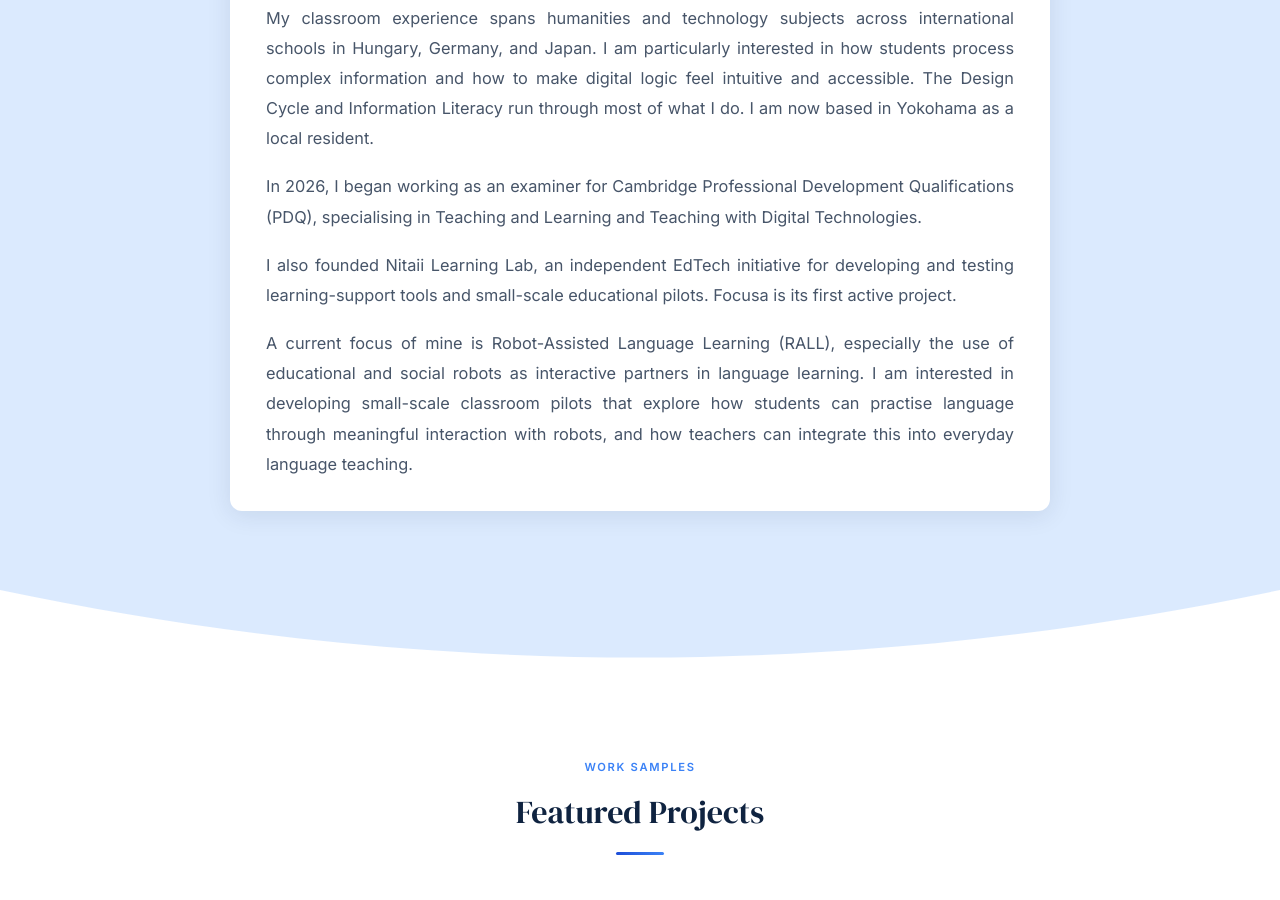
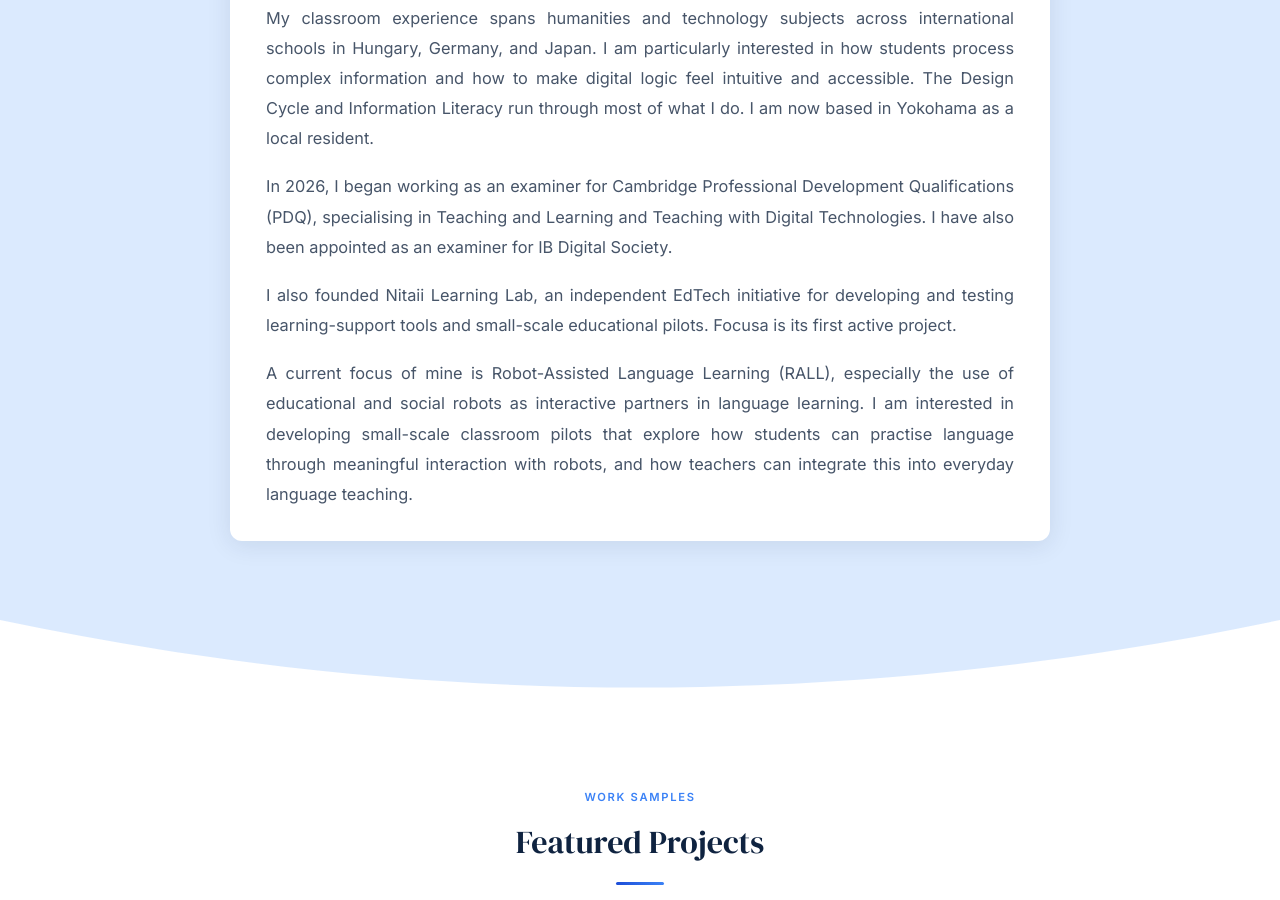
Before and after one commit to nishizawagsz/nishizawagsz.github.io, a plain HTML site: page index.html in a window 1280 px wide. Shown: the part 1130-2030 px from the top of the page. Drawn offline with Linux system fonts and the light colour scheme.

Commit message:
Add files via upload

```diff
--- a/index.html
+++ b/index.html
@@ -589,7 +589,7 @@
 <div class="about-text">
 <p>I have worked in international education and academic research for over 20 years. Along the way I completed an M.Sc. in Computer Science Education, building on my Ph.D. in Linguistics and an earlier degree in Library and Information Science. This combination shapes how I think about technology: not as a set of tools to be mastered, but as a cognitive and informational practice.</p>
 <p>My classroom experience spans humanities and technology subjects across international schools in Hungary, Germany, and Japan. I am particularly interested in how students process complex information and how to make digital logic feel intuitive and accessible. The Design Cycle and Information Literacy run through most of what I do. I am now based in Yokohama as a local resident.</p>
-<p>In 2026, I began working as an examiner for Cambridge Professional Development Qualifications (PDQ), specialising in Teaching and Learning and Teaching with Digital Technologies.</p>
+<p>In 2026, I began working as an examiner for Cambridge Professional Development Qualifications (PDQ), specialising in Teaching and Learning and Teaching with Digital Technologies. I have also been appointed as an examiner for IB Digital Society.</p>
 <p>I also founded Nitaii Learning Lab, an independent EdTech initiative for developing and testing learning-support tools and small-scale educational pilots. Focusa is its first active project.</p>
 <p>A current focus of mine is Robot-Assisted Language Learning (RALL), especially the use of educational and social robots as interactive partners in language learning. I am interested in developing small-scale classroom pilots that explore how students can practise language through meaningful interaction with robots, and how teachers can integrate this into everyday language teaching.</p>
 </div>
```
